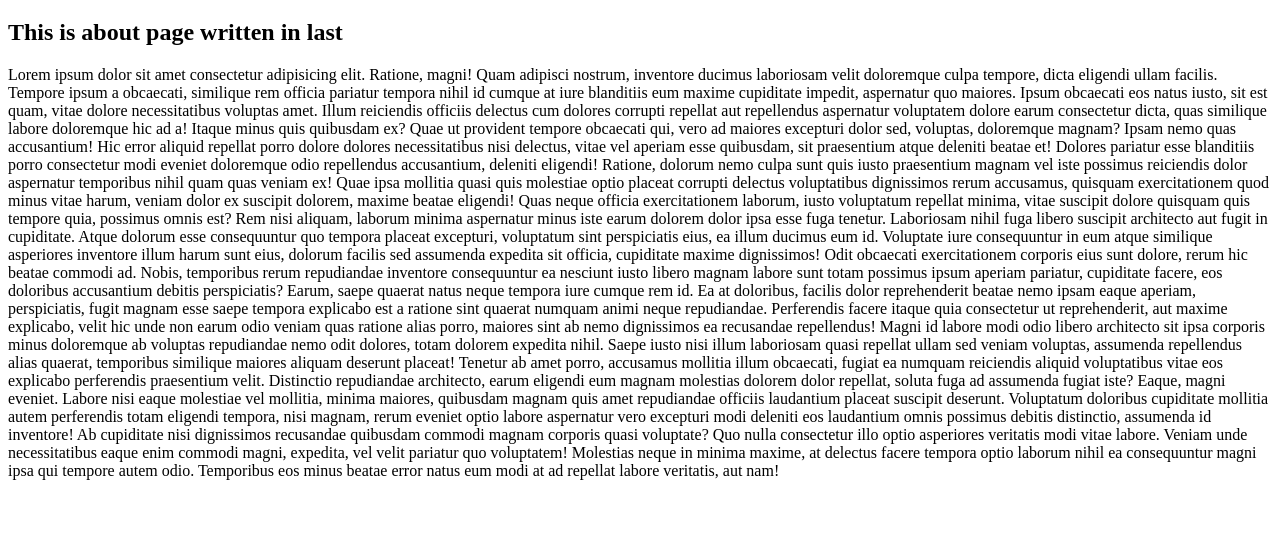
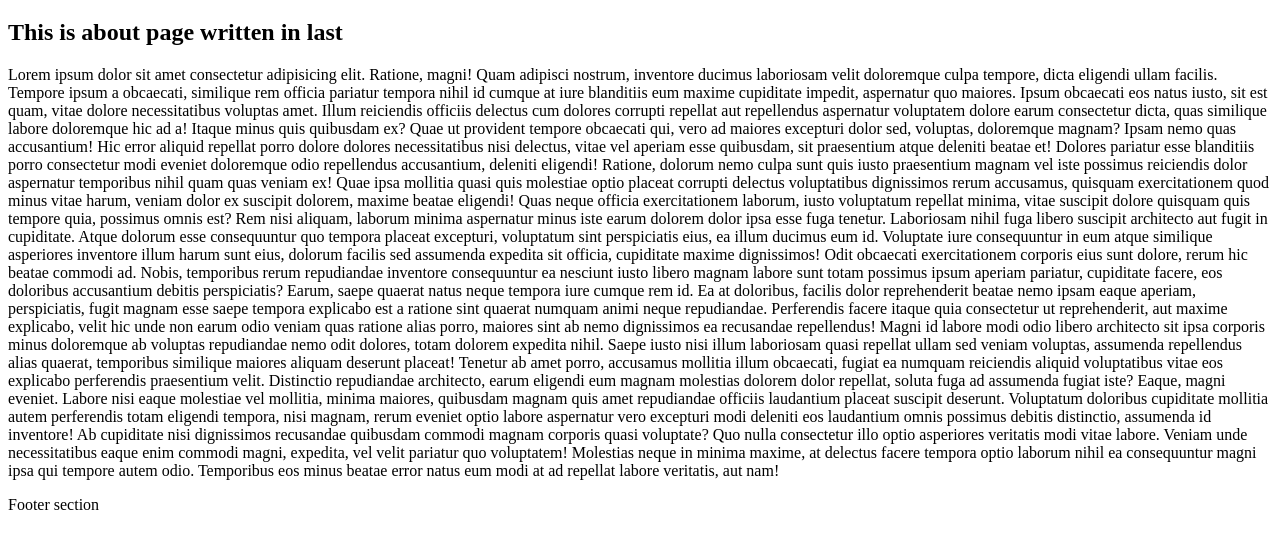
Before and after one commit to codewithshreesant/demo, a plain HTML site: page about.html in a window 1280 px wide. Shown: the part 61-610 px from the top of the page. Drawn offline with Linux system fonts and the light colour scheme.

Commit message:
commit about'

```diff
--- a/about.html
+++ b/about.html
@@ -60,6 +60,14 @@
             delectus facere tempora optio laborum nihil ea consequuntur magni ipsa qui tempore autem odio. Temporibus
             eos minus beatae error natus eum modi at ad repellat labore veritatis, aut nam!</p>
     </div>
+
+    <div>
+        <div>
+            <p>
+                Footer section
+            </p>
+        </div>
+    </div>
 </body>
 
 </html>
```
